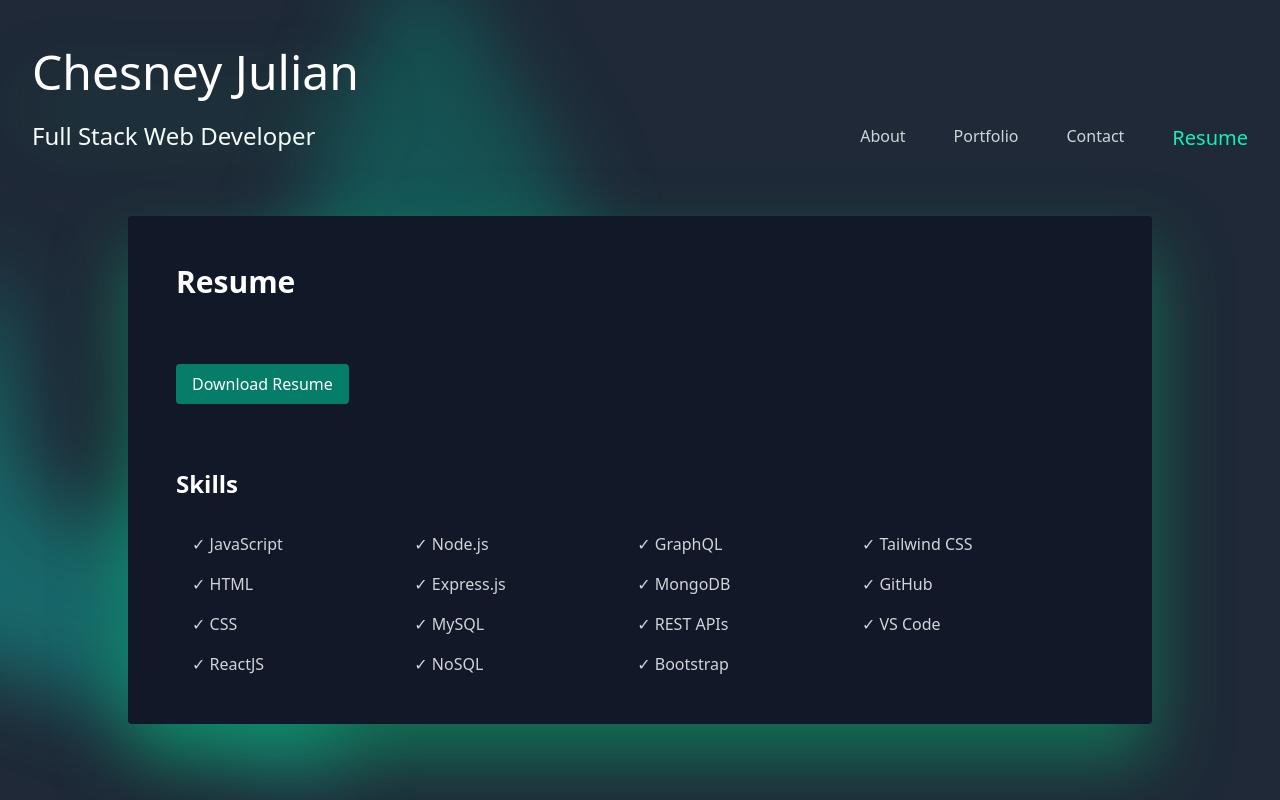
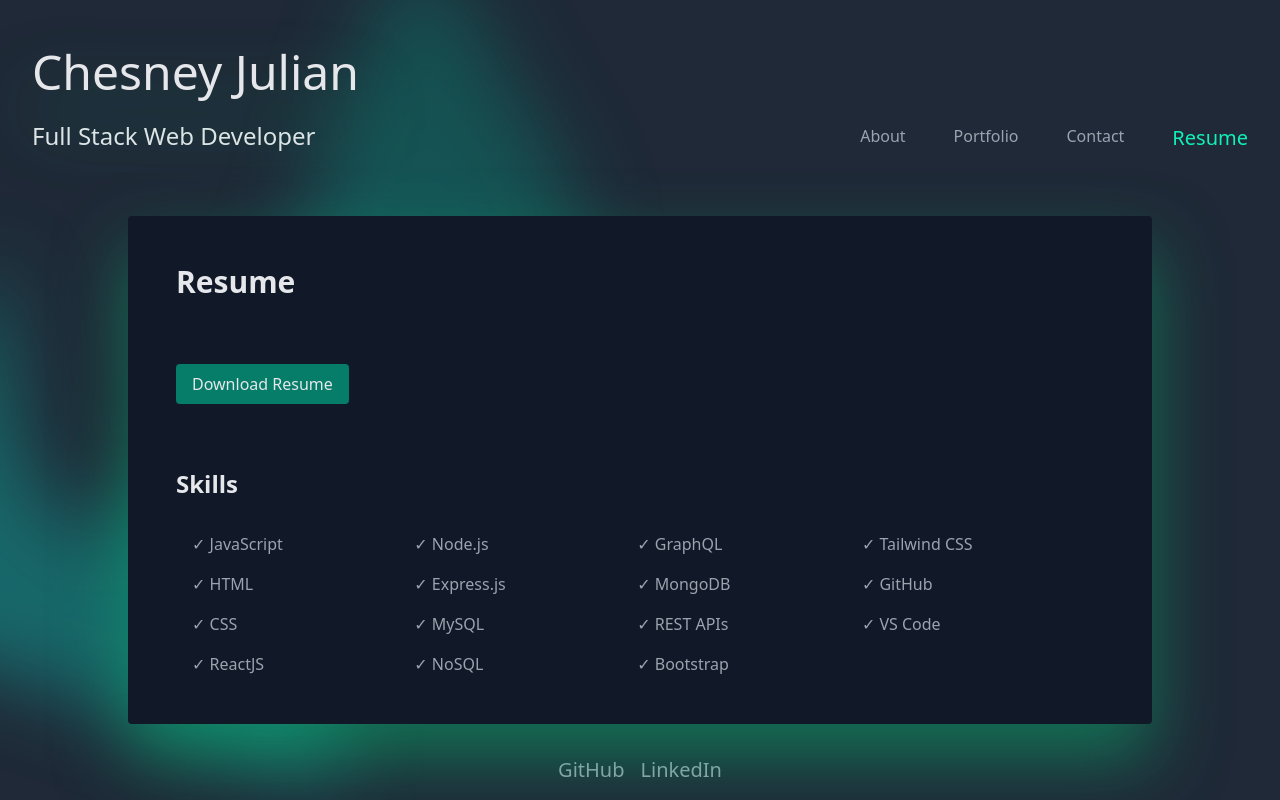
Before and after one commit to ChesneyJulian/react-portfolio, a React (Vite) app: page / in a window 1280 px wide. Both pictures are taken after a click on the link "Resume". Built offline with nearby package versions, Linux system fonts and the light colour scheme.

Commit message:
add content to footer and responsive styling to resume

```diff
--- a/index.html
+++ b/index.html
@@ -6,7 +6,7 @@
     <meta name="viewport" content="width=device-width, initial-scale=1.0" />
     <title>Vite + React</title>
   </head>
-  <body class="min-h-screen">
+  <body class="min-h-screen bg-gray-900">
     <div id="root"></div>
     <script type="module" src="/src/main.jsx"></script>
   </body>
--- a/src/App.jsx
+++ b/src/App.jsx
@@ -2,6 +2,7 @@ import { useState } from 'react'
 
 import Header from './components/Header'
 import Navigation from './components/Navigation'
+import Footer from './components/Footer'
 
 import About from './components/About';
 import Portfolio from './components/Portfolio';
@@ -14,7 +15,7 @@ function App() {
   const [ currentPage, setCurrentPage ] = useState('About');
   return (
     <>
-      <main className="text-white">
+      <main className="text-gray-200">
         <div className="relative isolate overflow-y-auto overflow-x-hidden bg-gray-800 py-4 h-screen">
           <div
             className="hidden sm:absolute sm:-top-10 sm:right-1/2 sm:-z-10 sm:mr-10 sm:block sm:transform-gpu sm:blur-2xl"
@@ -52,6 +53,9 @@ function App() {
               {currentPage === 'Resume' && <Resume />}
             </div>
           </section>
+          <div className='flex flex-row justify-center'>
+            <Footer />
+          </div>
         </div>
       </main>
     </>
--- a/src/components/Footer.jsx
+++ b/src/components/Footer.jsx
@@ -0,0 +1,11 @@
+function Footer() {
+  return (
+    <div className="flex align-end gap-4">
+      <a className="text-xl font-light text-gray-400 hover:text-[#057d69]" href="https://github.com/ChesneyJulian" target="_blank" rel="noreferrer">GitHub</a>
+      <a className="text-xl font-light text-gray-400 hover:text-[#057d69]" href="https://www.linkedin.com/in/chesney-julian/" target="_blank" rel="noreferrer">LinkedIn</a>
+      {/* no social media to provide link to so ask what to do  */}
+    </div>
+  )
+}
+
+export default Footer
--- a/src/components/Navigation.jsx
+++ b/src/components/Navigation.jsx
@@ -35,7 +35,7 @@ function Navigation ({ setCurrentPage, currentPage }) {
       )
     } else {
       return (
-        <a className="text-base text-gray-300 hover:text-[#057d69]" onClick={(e) => handleClick(e, item.name)} key={item.name} href={item.href}>{item.name}</a>
+        <a className="text-base text-gray-400 hover:text-[#057d69]" onClick={(e) => handleClick(e, item.name)} key={item.name} href={item.href}>{item.name}</a>
       )
     }
   }
--- a/src/components/Resume.jsx
+++ b/src/components/Resume.jsx
@@ -15,7 +15,7 @@ function Resume() {
       </div>
       <div>
         <h4 className='text-2xl my-8 font-semibold'>Skills</h4>
-        <ul className='mx-4 grid grid-flow-col grid-rows-4 gap-4 text-gray-300'>
+        <ul className='mx-4 grid md:grid-flow-col md:grid-rows-4 gap-4 text-gray-400'>
           <li className="font-medium">&#x2713; JavaScript</li>
           <li className="font-medium">&#x2713; HTML</li>
           <li className="font-medium">&#x2713; CSS</li>
```
